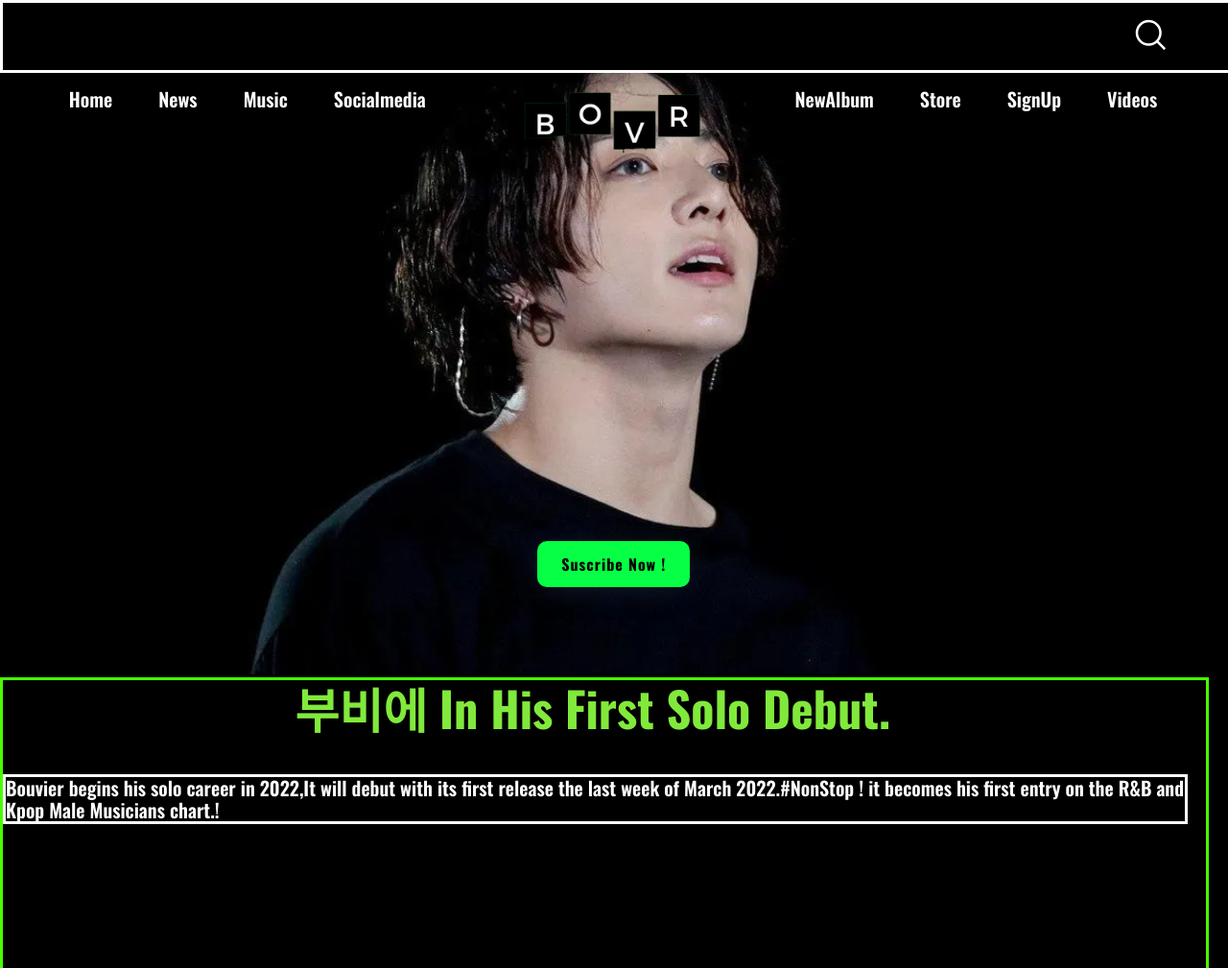
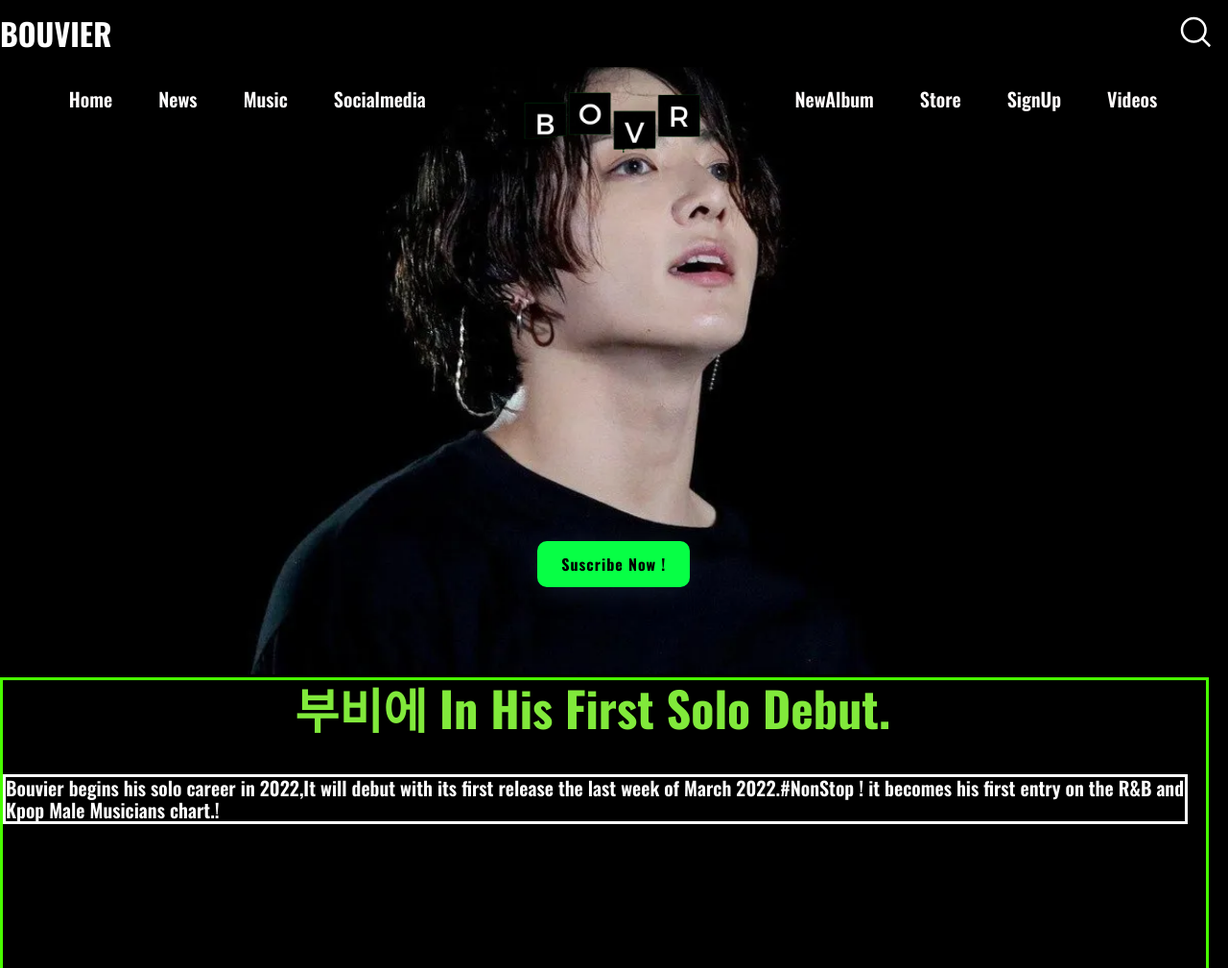
Before and after one commit to stivenbouvier/Website-Bouvier, a plain HTML site: page news.html in a window 1280 px wide. Shown: the top 1009 px of the page at 96% size. Drawn offline with nearby package versions, Linux system fonts and the light colour scheme; files that its build step writes are made by us from their sources.

Commit message:
se actualiza main para hostinger

```diff
--- a/css/signup.scss
+++ b/css/signup.scss
@@ -27,6 +27,12 @@ ul {
   background-color: #000000;
   position: fixed;
   z-index: 10;
+
+}
+
+.showcase h1{
+  color: #FFFFFF;
+  width: 50px;
 
 }
 
--- a/css/styleindex.scss
+++ b/css/styleindex.scss
@@ -27,6 +27,11 @@ ul {
   background-color: #000000;
   position: fixed;
   z-index: 10;
+
+}
+.showcase h1{
+  color: #FFFFFF;
+  width: 50px;
 
 }
 
--- a/css/stylenews.scss
+++ b/css/stylenews.scss
@@ -20,6 +20,7 @@ ul {
 }
 
 /* Showcase */
+
   .showcase {
     display: flex;
     align-items: center;
@@ -28,8 +29,12 @@ ul {
     background-color: #000000;
     position: fixed;
     z-index: 10;
-  border: solid;
-  color: #fffdfd;
+
+
+}
+.showcase h1{
+  color: #FFFFFF;
+  width: 50px;
 
 }
 
--- a/news.html
+++ b/news.html
@@ -20,6 +20,7 @@
 <body>
         <!--Showcase-->
     <header class="showcase">
+        <h1>BOUVIER</h1>
         <div class="nav-menurigth">
             <a href="#">
                 <ion-icon name="search-outline"></ion-icon>
```
Also changed, not shown: index.html (+1 -0 lines), music.html (+1 -0 lines), singup.html (+1 -0 lines), css/signup.css, css/styleindex.css, css/stylenews.css, 3 other files. Lines whose indentation alone changed are shown as unchanged.
